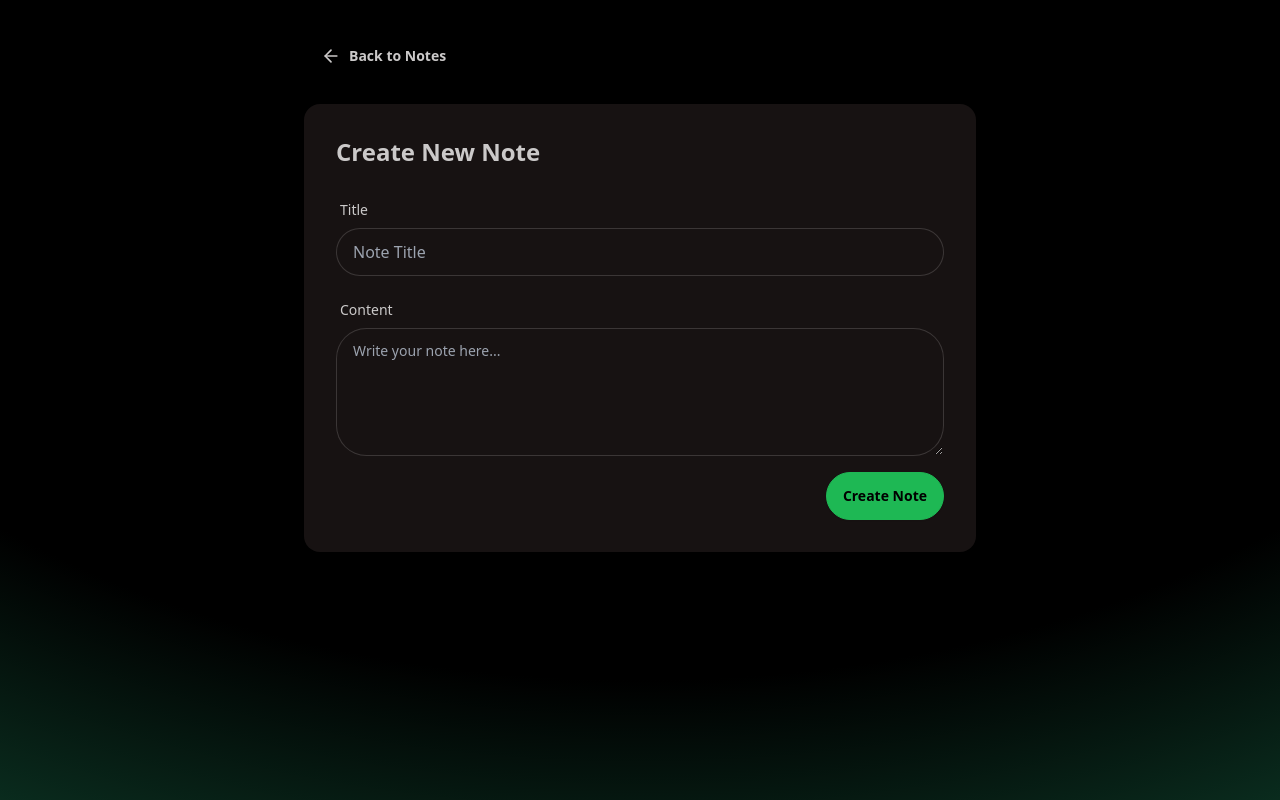
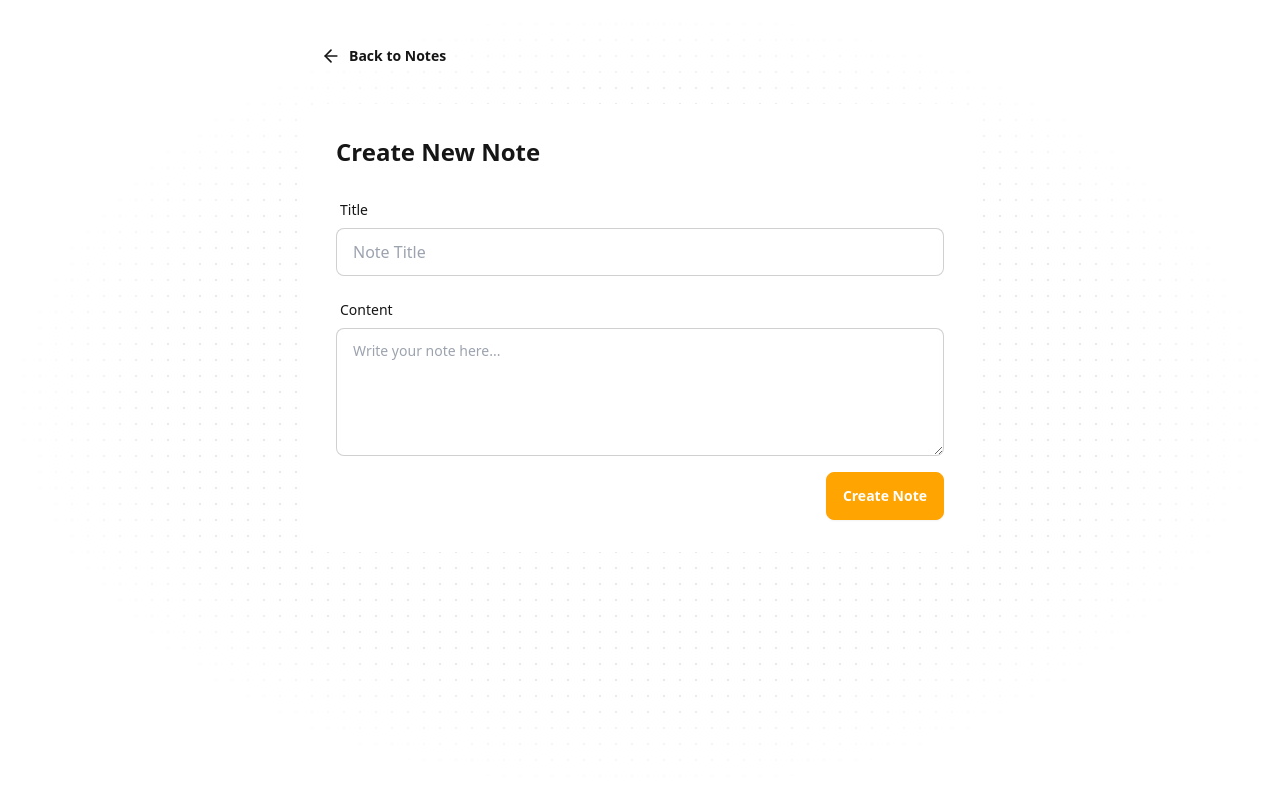
Before and after one commit to samson-spec/gec-notes, a React (Vite) app in the folder frontend/: page /create in a window 1280 px wide. Built offline with nearby package versions, Linux system fonts and the light colour scheme.

Commit message:
GEC Notes 2.0
- UI updated

```diff
--- a/frontend/src/App.jsx
+++ b/frontend/src/App.jsx
@@ -5,8 +5,9 @@ import NoteDetailPage from "./pages/NoteDetailPage"
 
 const App = () => {
   return (
-    <div className="relative h-full w-full">
-      <div className="absolute inset-0 -z-10 h-full w-full items-center px-5 py-24 [background:radial-gradient(125%_125%_at_50%_10%,#000_60%,#00FF9D40_100%)]" />
+    <div className="relative min-h-screen">
+      <div className="absolute inset-0 -z-10  h-full w-full bg-[radial-gradient(#e5e7eb_1px,transparent_1px)] [background-size:16px_16px] [mask-image:radial-gradient(ellipse_50%_50%_at_50%_50%,#000_70%,transparent_100%)]" />
+
       <Routes>
         <Route path="/" element={<HomePage/>} />
         <Route path="/create" element={<CreatePage/>} />
--- a/frontend/src/components/Navbar.jsx
+++ b/frontend/src/components/Navbar.jsx
@@ -3,12 +3,12 @@ import { PlusIcon } from "lucide-react"
 
 const Navbar = () => {
   return (
-    <header className="bg-base-300 border-b border-base-content/10">
+    <header className="bg-base-100 border-b border-base-content/10">
         <div className="mx-auto max-w-6xl p-4">
              <div className="flex items-center justify-between">
-                <h1 className="text-3xl font-bold text-primary font-mono tracking-tight">GEC Notes</h1>
+                <h1 className="text-3xl font-bold text-secondary font-mono tracking-tight">GEC Notes</h1>
                 <div className="flex items-center gap-4">
-                    <Link to={"/create"} className="btn btn-primary"> <PlusIcon className="size-5"/> <span>New Note</span></Link>
+                    <Link to={"/create"} className="btn btn-secondary text-white"> <PlusIcon className="size-5"/> <span>New Note</span></Link>
                 </div>
              </div>
         </div>
--- a/frontend/src/components/NoteCard.jsx
+++ b/frontend/src/components/NoteCard.jsx
@@ -24,7 +24,7 @@ const NoteCard = ({note, setNotes}) => {
     }
 
     return (
-        <Link to={`/note/${note._id}`} className="card bg-base-100 hover:shadow-lg transition-all duration-200 border-t-4 border-solid border-[#00FF90]">
+        <Link to={`/note/${note._id}`} className="card bg-base-100 shadow-md hover:shadow-lg transition-all duration-200 border-t-4 border-solid border-[#f29600]">
             <div className="card-body">
                 <h3 className="card-title text-base-content">{note.title}</h3>
                 <p className="text-base-content/70 line-clamp-3">{note.content}</p>
--- a/frontend/src/pages/CreatePage.jsx
+++ b/frontend/src/pages/CreatePage.jsx
@@ -79,7 +79,7 @@ const CreatePage = () => {
                   </div>
 
                   <div className="card-actions justify-end">
-                    <button type="submit" className="btn btn-primary" disabled={loading}>
+                    <button type="submit" className="btn btn-secondary text-white" disabled={loading}>
                       {loading ? "Creating..." : "Create Note"}
                     </button>
                   </div>
--- a/frontend/src/pages/HomePage.jsx
+++ b/frontend/src/pages/HomePage.jsx
@@ -45,7 +45,7 @@ const HomePage = () => {
             {isRateLimited && <RateLimitedUI/>}
 
              <div className="max-w-7xl mx-auto p-4 mt-6">
-                {loading && <div className="text-center text-primary py-10">Loading notes...</div>}
+                {loading && <div className="text-center text-secondary py-10">Loading notes...</div>}
 
                 {!loading && notes.length === 0 && !isRateLimited && <NotesNotFound/>}
 
--- a/frontend/src/pages/NoteDetailPage.jsx
+++ b/frontend/src/pages/NoteDetailPage.jsx
@@ -114,7 +114,7 @@ const NoteDetailPage = () => {
                 />
               </div>
               <div className="card-actions justify-end">
-                <button className="btn btn-primary" disabled={saving} onClick={handleSave}>
+                <button className="btn btn-secondary text-white" disabled={saving} onClick={handleSave}>
                   {saving ? "Saving..." : "Save Changes"}
                 </button>
               </div>
--- a/frontend/tailwind.config.js
+++ b/frontend/tailwind.config.js
@@ -11,6 +11,6 @@ export default {
   },
   plugins: [daisyui],
   daisyui: {
-    themes: ["forest", "coffee", "pastel"],
+    themes: ["bumblebee", "forest", "coffee", "pastel"],
   }
 }
```
